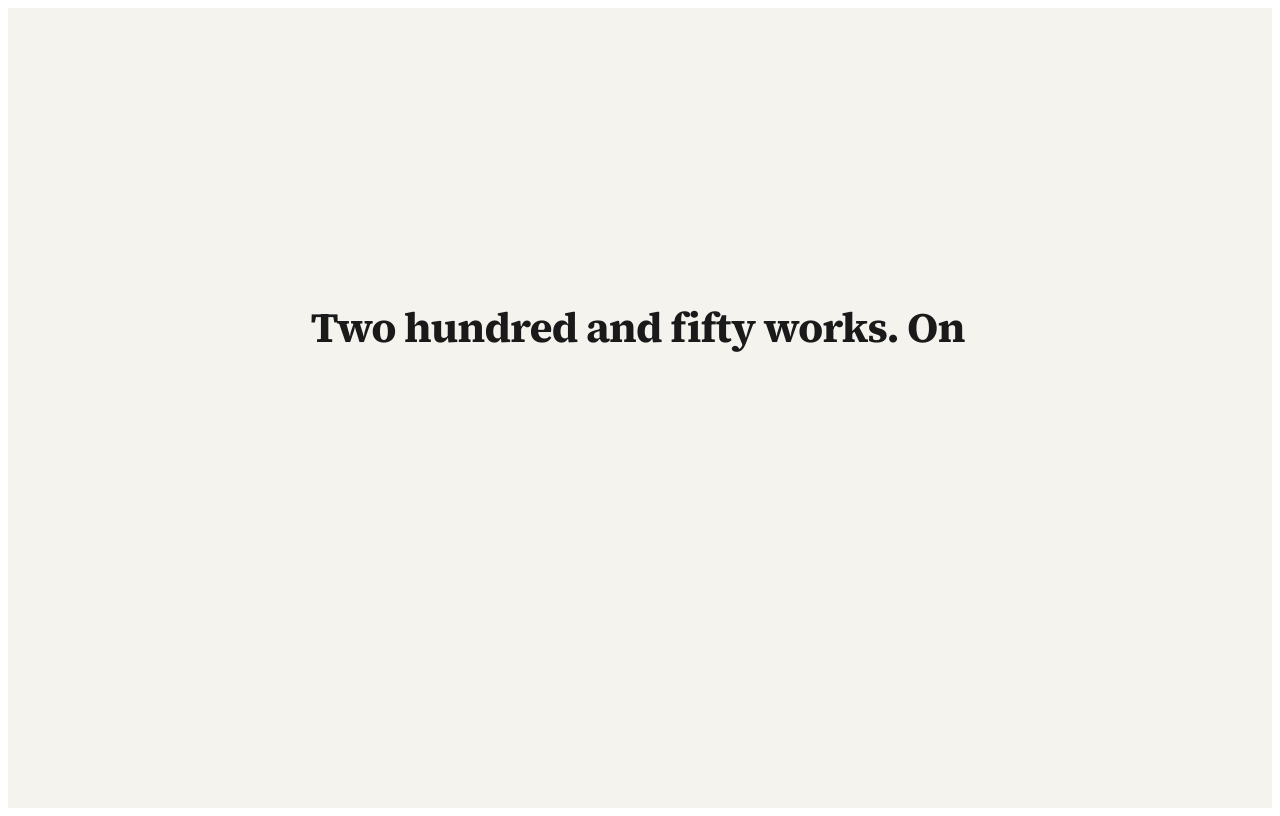
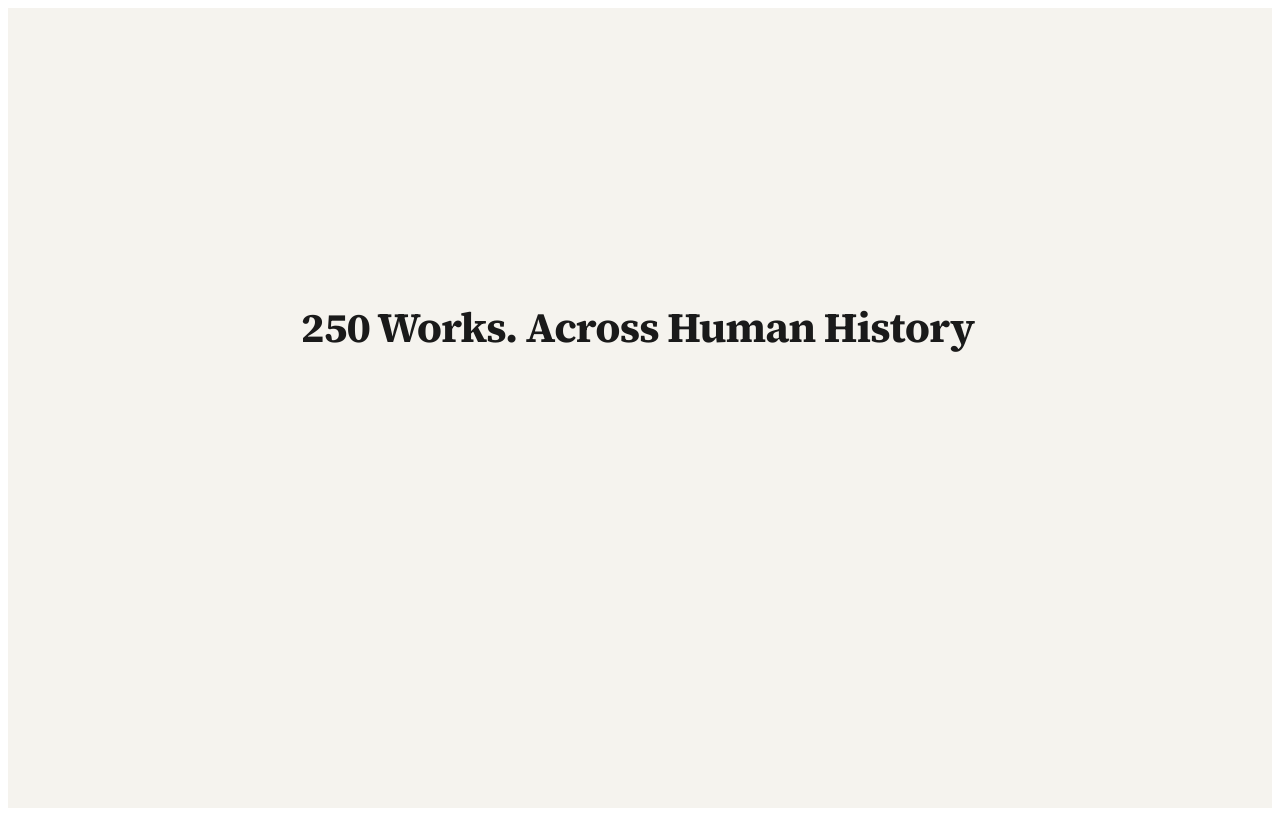
Before and after one commit to Rohil-J-Dave/apah-journey, a React (Vite) app: page / in a window 1280 px wide. Built offline with nearby package versions, Linux system fonts and the light colour scheme; a web font is replaced by a local one.

Commit message:
New title

```diff
--- a/src/APArtHistory250.jsx
+++ b/src/APArtHistory250.jsx
@@ -361,9 +361,9 @@ function useTypewriterWithPauses(text, speed = 35, startDelay = 0, enabled = tru
 
 /* ─── Intro Sequence ─── */
 function IntroSequence({ onComplete }) {
-  const title = "Two hundred and fifty works. One quest.";
+  const title = "250 Works. Across Human History. All Over Our Planet";
   // "works." ends at index 28 — pause 2s after that character
-  const titlePauseMap = { 28: 2400 };
+  const titlePauseMap = { 10: 2400 };
   const subtitle = "A comprehensive log of every required work across all 10 content areas, from Global Prehistory through Global Contemporary.";
 
   const { displayed: titleText, done: titleDone } = useTypewriterWithPauses(title, 70, 1000, true, titlePauseMap);
```
